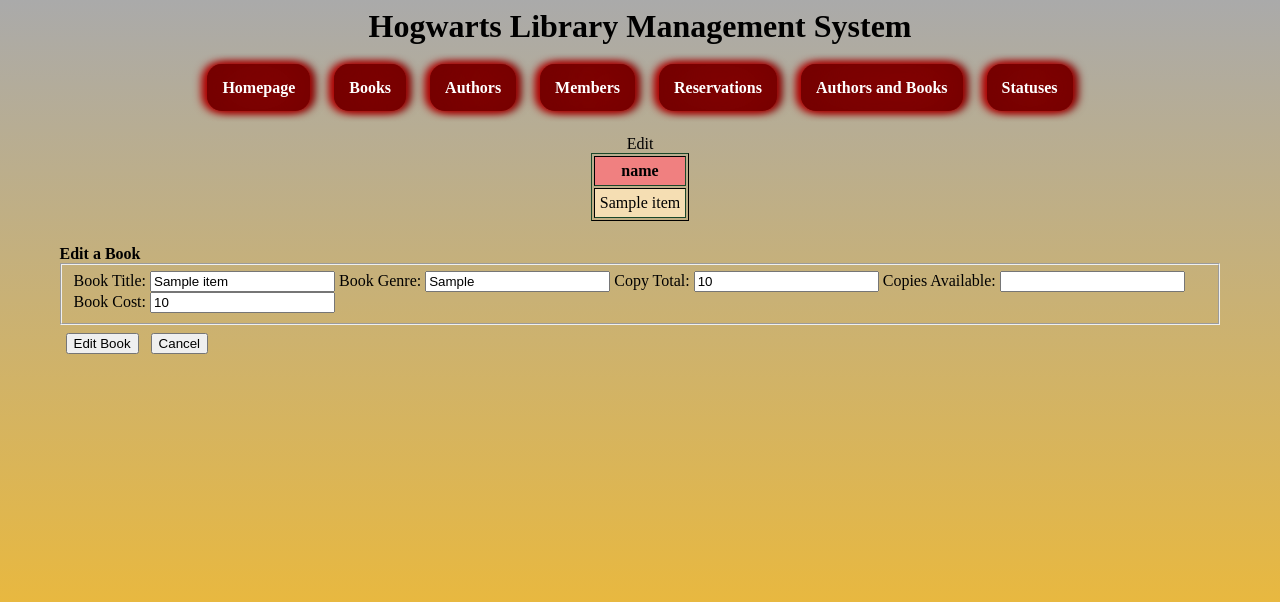
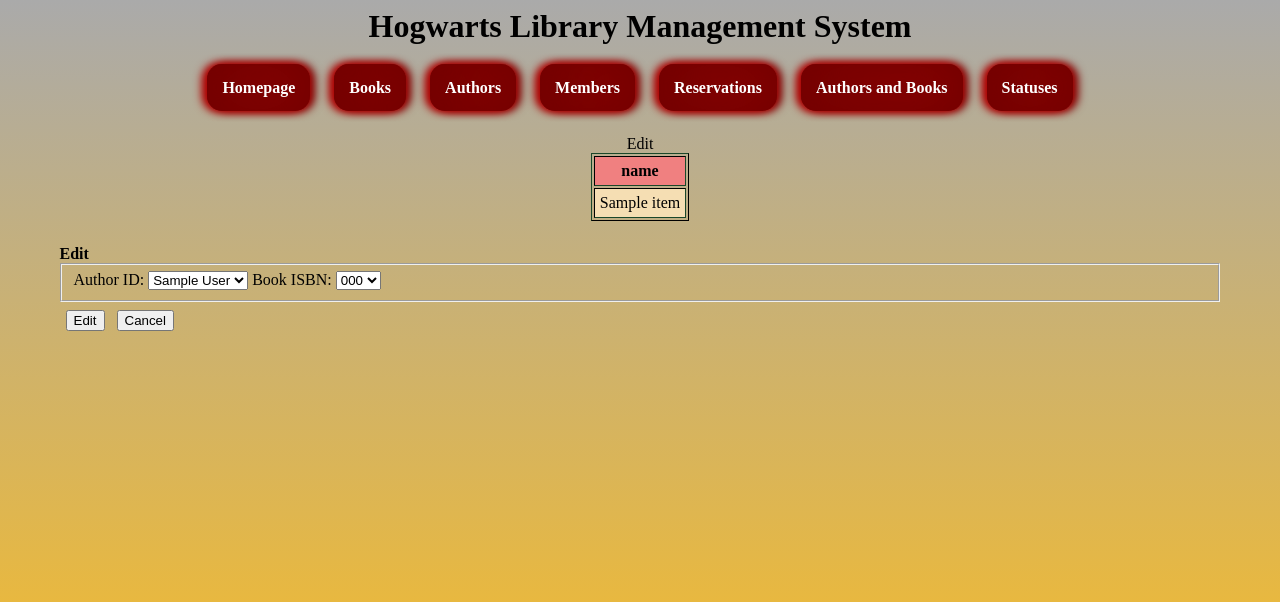
Before and after one commit to jgiggler/Hogwarts_Library_Backend, a Flask app: template templates/edit_books_authors.j2 in a window 1280 px wide. Shown: the top 602 px of the page. Run offline with Flask 3, Linux system fonts and the light colour scheme; the template is opened without the code that fills it: most values are stand-ins (such as "Sample title", 1, 10 or a date in 2020); some libraries are stand-ins or nearby versions.

Commit message:
still working on it

```diff
--- a/templates/edit_books_authors.j2
+++ b/templates/edit_books_authors.j2
@@ -1,6 +1,6 @@
 <html>
 <head>
-	<title>Edit a Book</title>
+	<title>Edit a Author Book Relation</title>
     <link href="{{ url_for('static', filename='main.css')}}" rel="stylesheet" type="text/css" />
 </head>
 
@@ -47,34 +47,30 @@
         </table>
 
         <div id="edit">
-            <!-- form to edit data in books-->
-            <form id="editBook" action="/edit_books/{{data[0].bookISBN}}" method="post">
-                <legend><strong>Edit a Book</strong></legend>
+            <!-- form to edit data in books_authors-->
+            <form id="editBookAuthor" action="/edit_books/{{data[0].bookISBN}}" method="post">
+                <legend><strong>Edit</strong></legend>
                 <fieldset>
                     <!-- We can preset form inputs to match attributes currently stored for 'id' of person to be updated via value= and accessing our passed data tuple -->
                     <!-- Create hidden form input to store the passed 'id' of the person we are editing so we can access it easily in our 'POST' method in our app.py -->
 
-                    <input type="hidden" value="{{data[0].bookISBN}}" class="form-control" id="bookISBN" name="bookISBN">
+                    <label for="title">Author ID:</label>
+                    <select name="authorId" id="authorId">
+					{% for authorid in authorId %}
+					<option value="{{authorId.authorId}}">{{authorId.authorId}}</option>
+					{% endfor %}
+					</select>
 
-                    <label for="title">Book Title:</label>
-                    <input type="text" value="{{data[0].bookTitle}}" class="form-control" id="title" name="title" required>
-
-                    <label for="genre">Book Genre:</label>
-                    <input type="text" value="{{data[0].bookGenre}}" class="form-control" id="genre" name="genre">
-
-                    <label for="copyTotal">Copy Total:</label>
-                    <input type="number" value="{{data[0].copyTotal}}" class="form-control" id="copyTotal" name="copyTotal" required>
-
-                    <label for="copyAvailable">Copies Available:</label>
-                    <input type="number" value="{{data[0].copyAvailable}}" class="form-control" id="copyAvailable" name="copyAvailable" required>
-
-                    <label for="cost">Book Cost:</label>
-                    <input type="number" value="{{data[0].bookCost}}" step="0.01" min=0 class="form-control" id="cost" name="cost" required>
-
+                    <label for="title">Book ISBN:</label>
+                    <select name="isbn" id="isbn">
+					{% for isbn in isbn %}
+					<option value="{{isbn.isbn}}">{{isbn.bookISBN}}</option>
+					{% endfor %}
+					</select>
 
                 </fieldset>
-                <input type="submit" value="Edit Book" name="editBook" class="btn btn-primary" style="margin:.5rem;">
-                <a href='/books'><input class="btn" type="button" value="Cancel"></a>
+                <input type="submit" value="Edit" name="editBookAuthor" class="btn btn-primary" style="margin:.5rem;">
+                <a href='/books_authors'><input class="btn" type="button" value="Cancel"></a>
             </form>
 
 </html>
```
